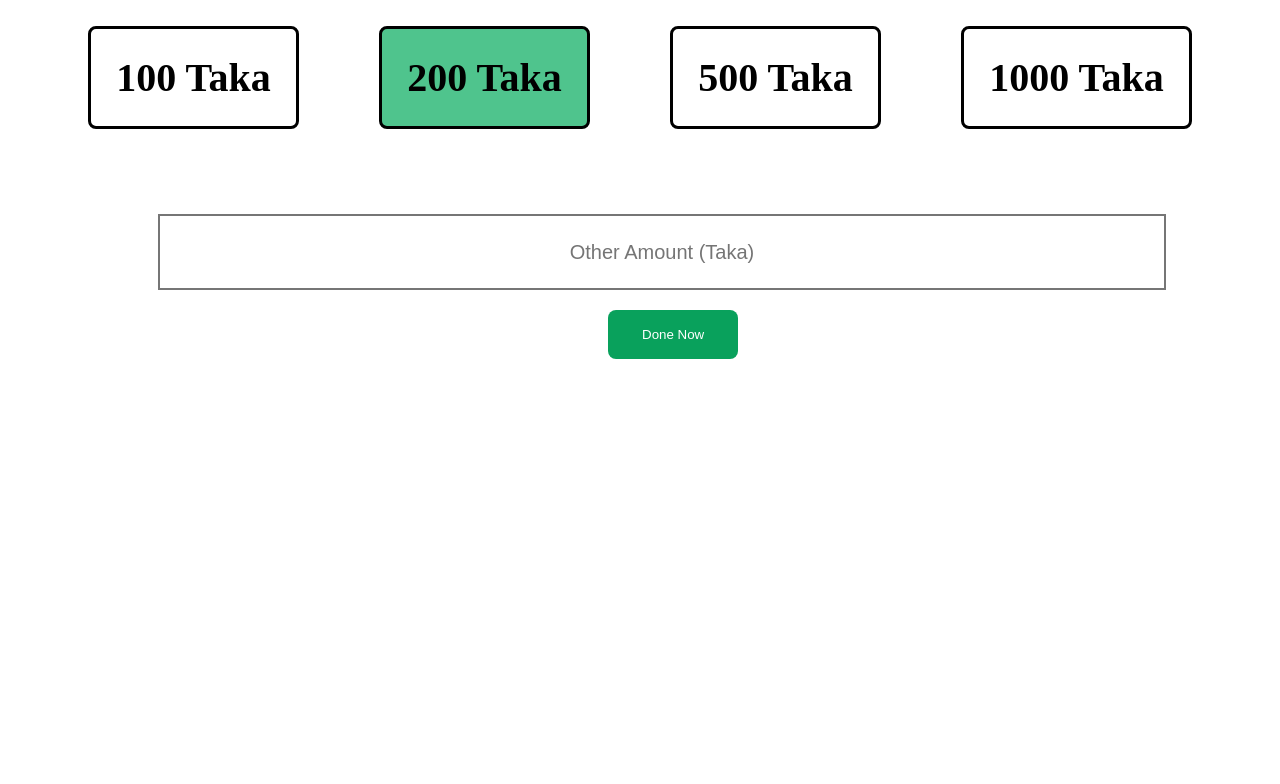
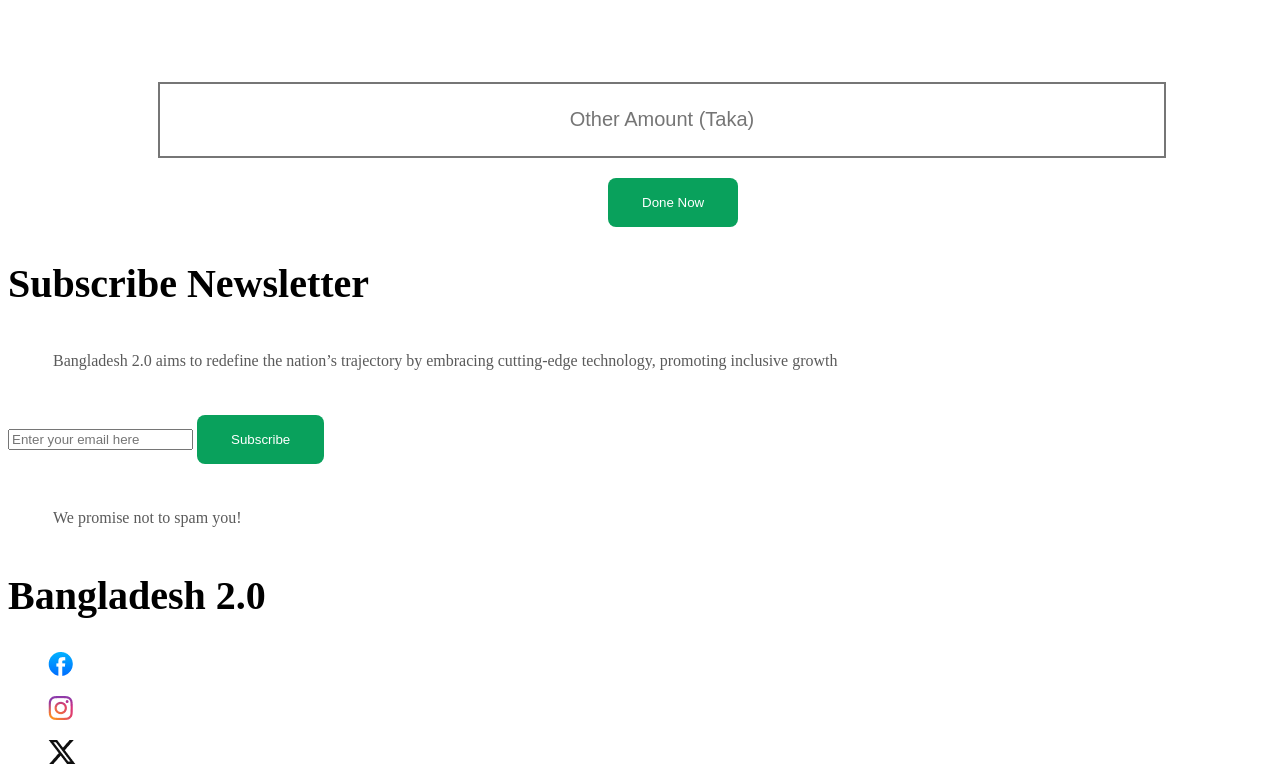
Before and after one commit to Mursalin-2/Developer, a plain HTML site: page index.html in a window 1280 px wide. Shown: the part 3301-4085 px from the top of the page. Before the commit the page ends 3668 px from the top, so only its background shows below. Drawn offline with Linux system fonts and the light colour scheme.

Commit message:
Update index.html

```diff
--- a/index.html
+++ b/index.html
@@ -128,11 +128,11 @@
                     </p>
                     <button class="button-2">Read More</button>
                 </div>
-                <div><img class="satelite" src="satelite.png" alt=""></div>
+                <div><img class="satelite" src="images/satelite.png" alt=""></div>
             </div>
 
             <div class="satelite">
-                <div><img src="satelite.png" alt=""></div>
+                <div><img src="images/satelite.png" alt=""></div>
                 <div>
                     <h1>Bangladesh Launches New Satellite</h1>
                     <img src="al-jazeera.png" alt="">
@@ -171,6 +171,34 @@
             <button class="button-41">Done Now</button>
         </section>
 
+        <section>
+            <div class="last">
+                <div><h1 class="title">Subscribe Newsletter</h1></div>
+                <div><p class="para-sty">Bangladesh 2.0 aims to redefine the nation’s
+                     trajectory by embracing cutting-edge technology, promoting inclusive growth
+                    </p>
+                </div>
+                <div>
+                    <form action="">
+                        <input class="hello11" type="text" placeholder="Enter your email here">
+                        <button class="button-2">Subscribe</button>
+                    </form>
+                </div>
+                <div><p class="para-sty">We promise not to spam you!</p></div>
+            </div>
+
+            <div class="title-style">
+                <div><h1 class="title">Bangladesh 2.0</h1></div>
+               <div class="photo-style">
+                   <ul><img src="facebook.png" alt=""></ul>
+                   <ul><img src="instagram.png" alt=""></ul>
+                   <ul><img src="x.png" alt=""></ul>
+               </div>
+
+            </div>
+
+        </section>
+
     </footer>
 
 </body>
```
